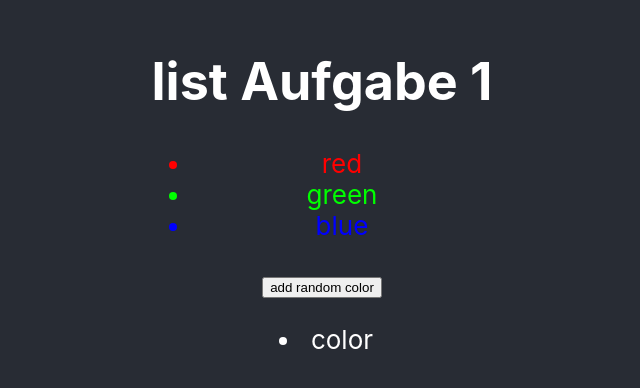
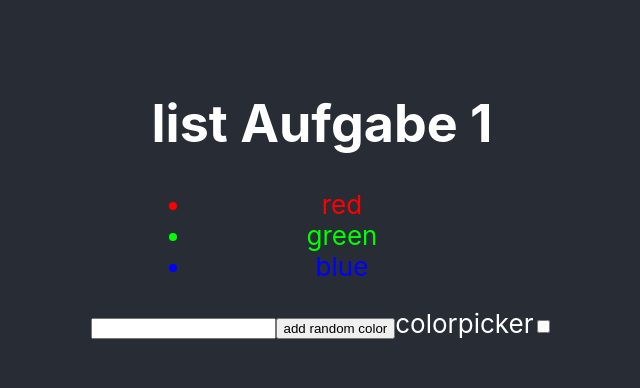
Before and after one commit to phillipSmach95/react-listen, a React (Create React App) app: page / in a window 1280 px wide. Shown: the part 202-590 px from the top of the page, without its empty margins (318-958 px from the left). Built offline with nearby package versions, Linux system fonts and the light colour scheme.

Commit message:
color done

```diff
--- a/package.json
+++ b/package.json
@@ -7,6 +7,7 @@
     "@testing-library/react": "^13.4.0",
     "@testing-library/user-event": "^13.5.0",
     "react": "^18.2.0",
+    "react-color": "^2.19.3",
     "react-dom": "^18.2.0",
     "react-scripts": "5.0.1",
     "web-vitals": "^2.1.4"
--- a/src/App.jsx
+++ b/src/App.jsx
@@ -1,37 +1,39 @@
+import { SketchPicker } from "react-color";
 import "./App.css";
 import { useState } from "react";
 
 function App() {
-
   const randomRGB = () => {
-    return Math.ceil(Math.random()*255);}
+    return Math.ceil(Math.random() * 255);
+  };
   console.log(randomRGB());
   const data = [
-    {title:'red',red:255,green:0,blue:0},
-    {title:'green',red:0,green:255,blue:0},
-    {title:'blue',red:0,green:0,blue:255},
-
-  ]
-  const randomData =
-    [{title:'color',color:'rgb(255,255,255)'}]
-
-
-
+    { title: "red", red: 255, green: 0, blue: 0 },
+    { title: "green", red: 0, green: 255, blue: 0 },
+    { title: "blue", red: 0, green: 0, blue: 255 },
+  ];
 
   const [colors, setColors] = useState(data);
-  const [randomColor, setRandomColor] = useState('');
-  const [randomColors, setRandomColors] = useState(randomData)
-  const addRandomColor = ()=>{
-    setRandomColor(`rgb(${randomRGB()},${randomRGB()},${randomRGB()})`);
-    const newcolor = randomColors.concat({title:'color',color:randomColor})
-    setRandomColors(newcolor)
+  const [title, setTitle] = useState("");
+  const [colorpickerChecked, setColorpickerChecked] = useState(false);
+
+  const addRandomColor = () => {
+    setColors([
+      ...colors,
+      { title: title, red: randomRGB(), green: randomRGB(), blue: randomRGB() },
+    ]);
+  };
+  const handleColorPicker = (color) => {
+    setColors([...colors, {title:title, red:color.r,green:color.g,blue:color.b}])
   }
-  const removeRandomColor = (i)=>{
-    setRandomColor(`rgb(${randomRGB()},${randomRGB()},${randomRGB()})`);
-    const newcolor = randomColors.concat({title:'color',color:randomColor})
-    setRandomColors(newcolor)
-  }
-
+  const colorpicker = () => {
+    if (colorpickerChecked)
+      return (
+        <div>
+          < SketchPicker color={{r:255,g:0,b:0}} onChangeComplete={(e)=>handleColorPicker(e.rgb)}/>
+        </div>
+      );
+  };
 
   return (
     <div className="App">
@@ -40,17 +42,34 @@ function App() {
           <h1>list Aufgabe 1</h1>
           <ul>
             {colors.map((color, i) => (
-              <li key={"color-" + i} style={{color:`rgb(${color.red},${color.green},${color.blue})`}}>{color.title}</li>
+              <li
+                key={"color-" + i}
+                style={{
+                  color: `rgb(${color.red},${color.green},${color.blue})`,
+                }}
+              >
+                {color.title}
+              </li>
             ))}
           </ul>
         </div>
         <div>
-            <button onClick={()=>addRandomColor()}>add random color</button>
-            <ul>
-            {randomColors.map((color, i) => (
-              <li key={"color-" + i} style={{color:color.color}}>{color.title}</li>
-            ))}
-          </ul>
+          <input
+            type="text"
+            name="title"
+            id="title"
+            onChange={(e) => setTitle(e.target.value)}
+          />
+          <button onClick={() => addRandomColor()}>add random color</button>
+          <label htmlFor="colorpicker">colorpicker</label>
+          <input
+            type="checkbox"
+            name="colorpicker"
+            id="colorpicker"
+            onClick={() => setColorpickerChecked(!colorpickerChecked)}
+          />
+
+          {colorpicker()}
         </div>
       </header>
     </div>
```
Also changed, not shown: 1 other file (tests, documents, lock files or other folders).
